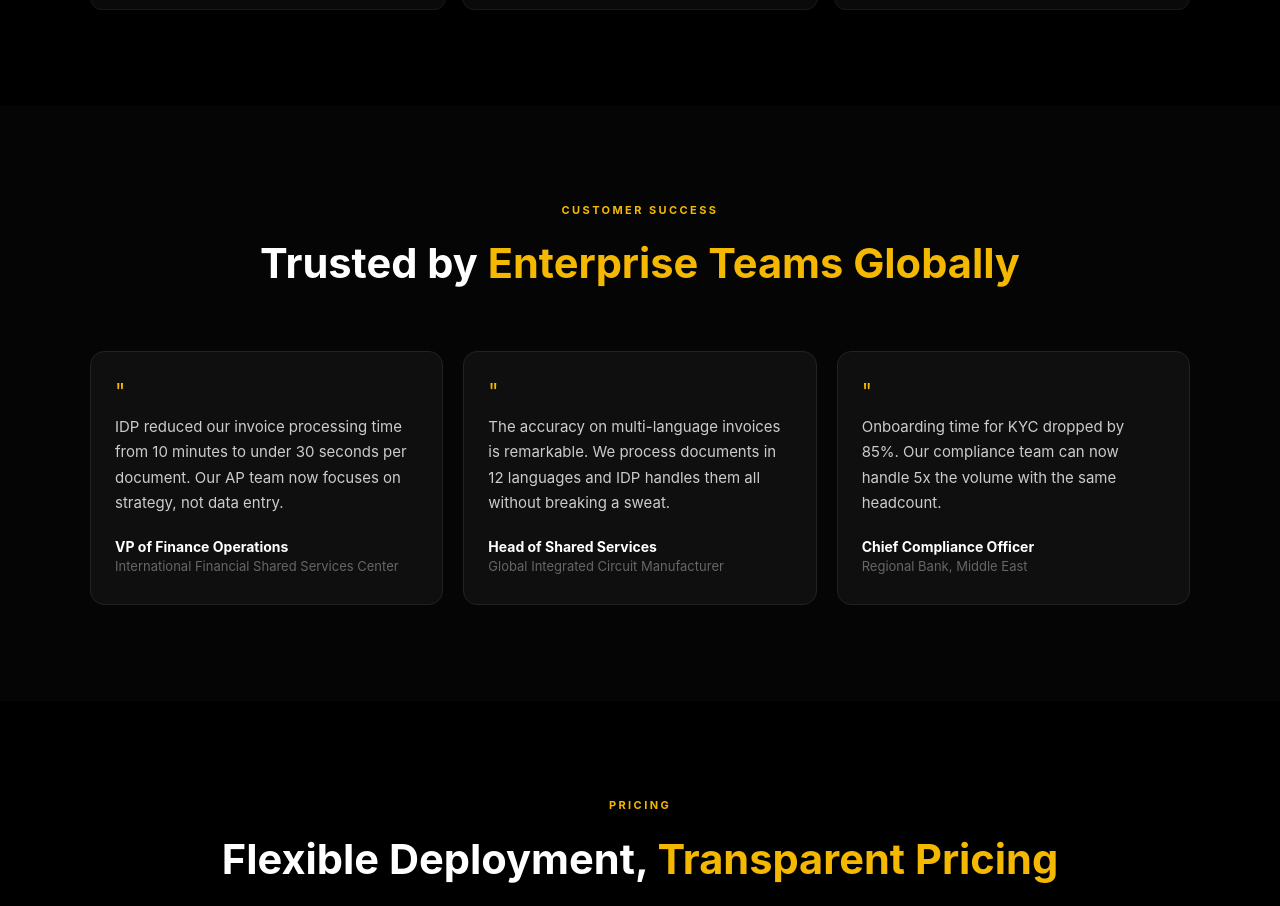
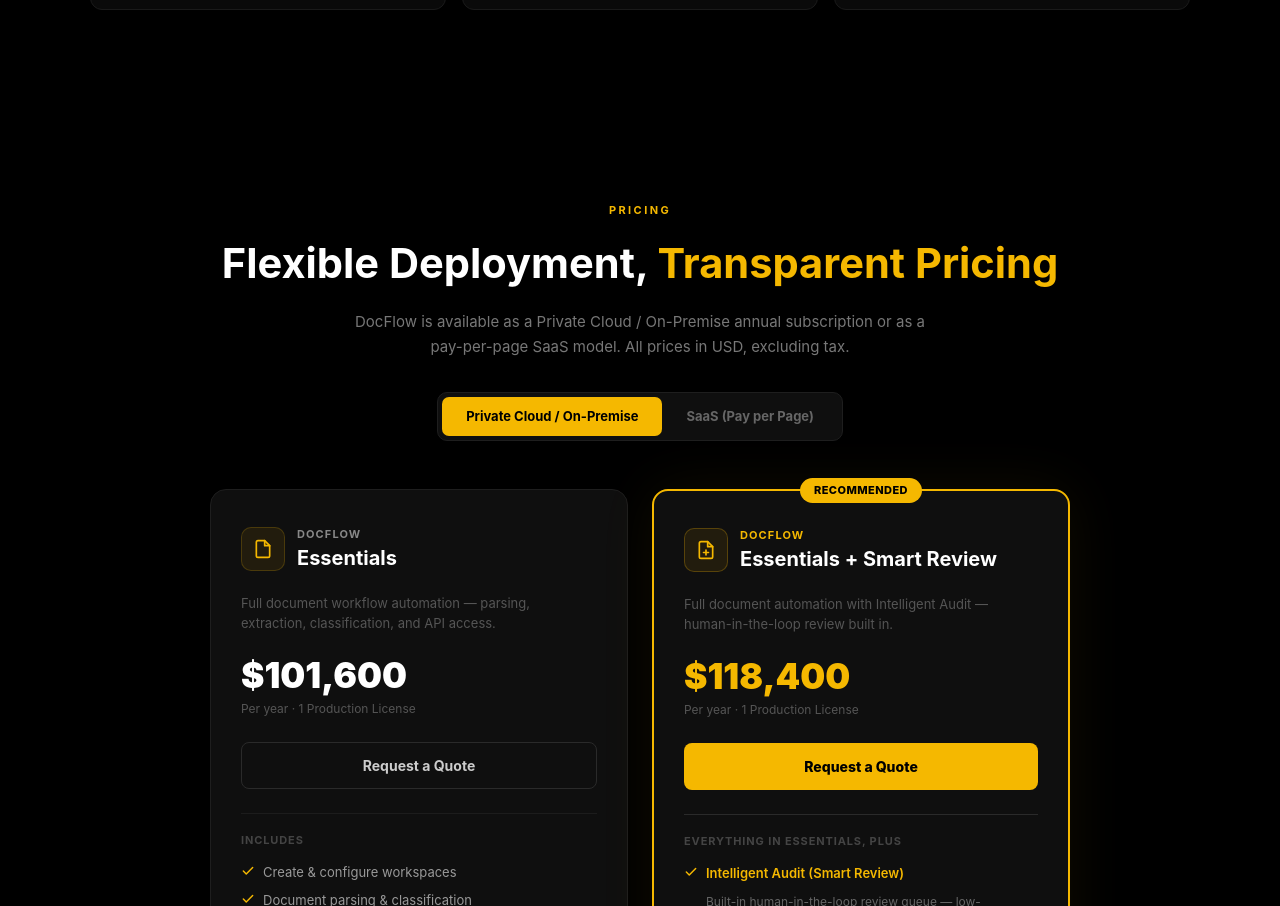
Before and after one commit to Shahina858/Techbeeai, a React (Create React App) app: page /idp in a window 1280 px wide. Shown: the part 7761-8667 px from the top of the page. Built offline with nearby package versions, Linux system fonts and the light colour scheme; the HTML template or start-up script is replaced by a standard one.

Commit message:
last changes

```diff
--- a/src/pages/IDP.jsx
+++ b/src/pages/IDP.jsx
@@ -402,20 +402,7 @@
           </div>
         </section>
 
-        {/* ══ TESTIMONIALS ══════════════════════════════════════════════════════ */}
-        <section className="py-[96px] px-6" style={{ background: "#050505" }}>
-          <div style={{ maxWidth: 1100, margin: "0 auto" }}>
-            <PLabel>CUSTOMER SUCCESS</PLabel>
-            <h2 style={{ textAlign: "center", fontSize: "clamp(1.8rem, 3.5vw, 2.6rem)", fontWeight: 700, color: "#ffffff", marginBottom: 56 }}>
-              Trusted by <span style={{ color: "#f5b800" }}>Enterprise Teams Globally</span>
-            </h2>
-            <div style={{ display: "grid", gridTemplateColumns: "repeat(3, 1fr)", gap: 20 }}>
-              <TestimonialCard quote="IDP reduced our invoice processing time from 10 minutes to under 30 seconds per document. Our AP team now focuses on strategy, not data entry." role="VP of Finance Operations" company="International Financial Shared Services Center" />
-              <TestimonialCard quote="The accuracy on multi-language invoices is remarkable. We process documents in 12 languages and IDP handles them all without breaking a sweat." role="Head of Shared Services" company="Global Integrated Circuit Manufacturer" />
-              <TestimonialCard quote="Onboarding time for KYC dropped by 85%. Our compliance team can now handle 5x the volume with the same headcount." role="Chief Compliance Officer" company="Regional Bank, Middle East" />
-            </div>
-          </div>
-        </section>
+
 
         {/* ══ PRICING ═══════════════════════════════════════════════════════════ */}
         <section id="pricing" className="py-[96px] px-6" style={{ background: "#000" }}>
```
